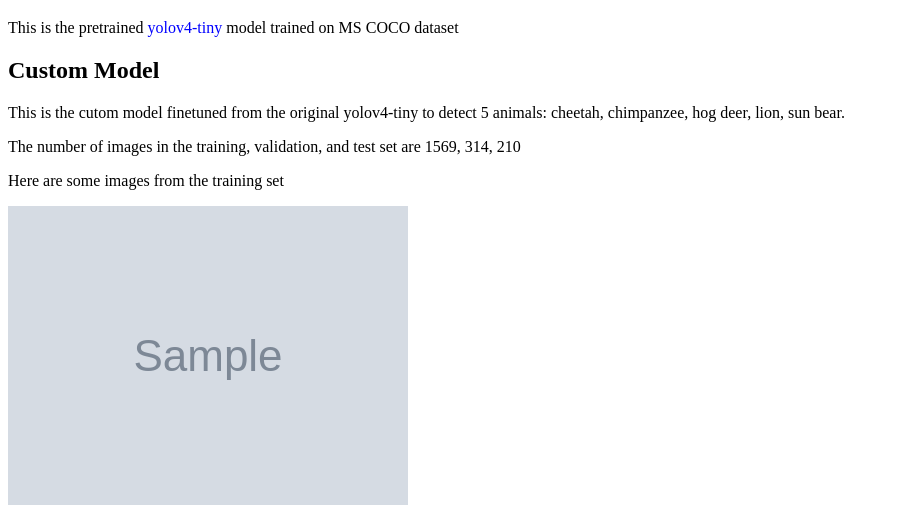
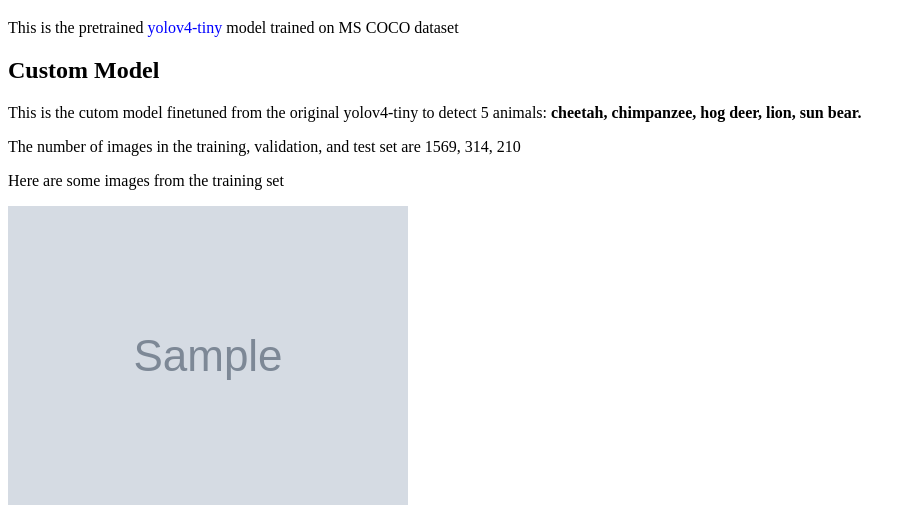
Before and after one commit to qhuy4119/yolo-demo, a Python web app: template web-demo/templates/models_info.html in a window 1280 px wide. Shown: the part 146-651 px from the top of the page, without its empty margins (0-916 px from the left). Run offline with Jinja, Linux system fonts and the light colour scheme; the template is opened without the code that fills it: most values are stand-ins (such as "Sample title", 1, 10 or a date in 2020); grey boxes marked "Sample" are stand-in pictures.

Commit message:
resize images in model info page

```diff
--- /dev/null
+++ b/web-demo/static/styles/models_info.css
@@ -0,0 +1,3 @@
+#animals-list{
+	font-weight: bold;
+}
--- a/web-demo/templates/models_info.html
+++ b/web-demo/templates/models_info.html
@@ -1,15 +1,16 @@
 {% extends "base.html" %}
 {% block models_info %}
+<link rel="stylesheet" href="{{ url_for('static', filename='styles/models_info.css') }}">
 <div>
 	<h2> Original Model </h2>
 	<p> This is the pretrained <a href="https://github.com/AlexeyAB/darknet#pre-trained-models">yolov4-tiny</a> model trained on MS COCO dataset</p>
 	<h2> Custom Model </h2>
-	<p> This is the cutom model finetuned from the original yolov4-tiny to detect 5 animals: cheetah, chimpanzee, hog deer, lion, sun bear. </p>
+	<p> This is the cutom model finetuned from the original yolov4-tiny to detect 5 animals: <span id="animals-list">cheetah, chimpanzee, hog deer, lion, sun bear. </span></p>
 	<p> The number of images in the training, validation, and test set are 1569, 314, 210</p>
 	<div>
 		<p>Here are some images from the training set</p>
 		{% for image in trainImages %}
-			<img src="../static/train/{{image}}">
+			<img src="../static/train/{{image}}" width="400">
 		{% endfor %}
 	</div>
 </div>
```
